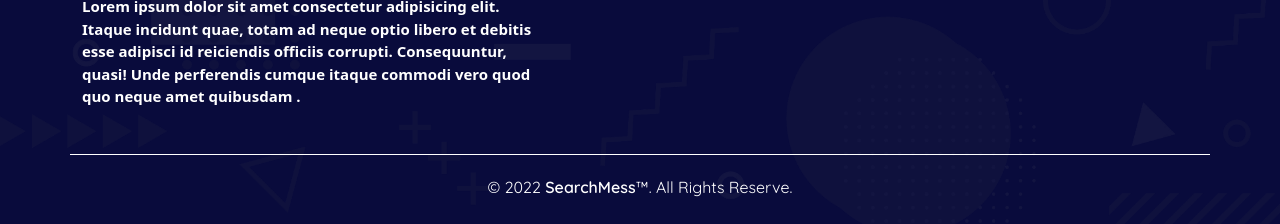
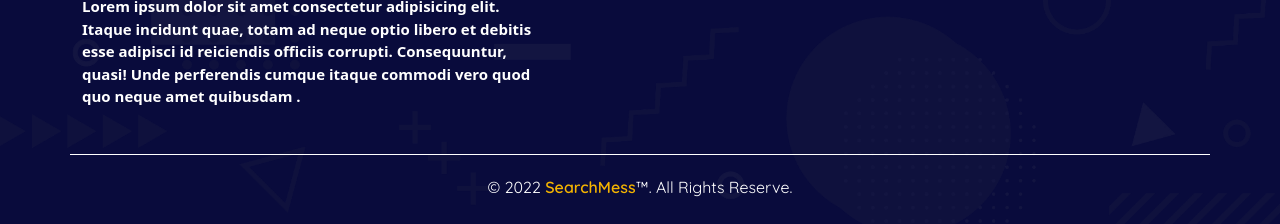
Before and after one commit to Asionsolver/github.io, a plain HTML site: page index.html in a window 1280 px wide. Shown: the part 2294-2518 px from the top of the page. Drawn offline with Linux system fonts and the light colour scheme.

Commit message:
Modified Asionsolver.github.io folder body

```diff
--- a/css/style.css
+++ b/css/style.css
@@ -31,6 +31,7 @@ a:hover {
     --text-light-3: #5e5e72;
     --text-light-4: #a0a0a0;
     --text-dark-green: #12c4a0;
+    --text-yellow: #f4b400;
 
     --bg-features-1: #fff6d6;
     --bg-features-2: #ebdcf9;
```
